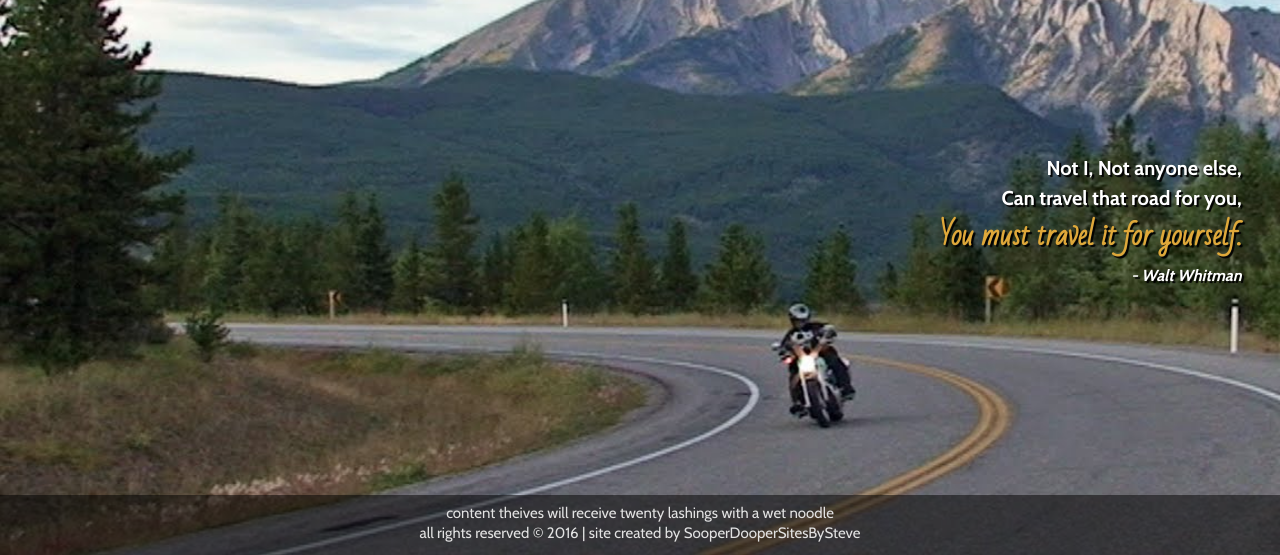
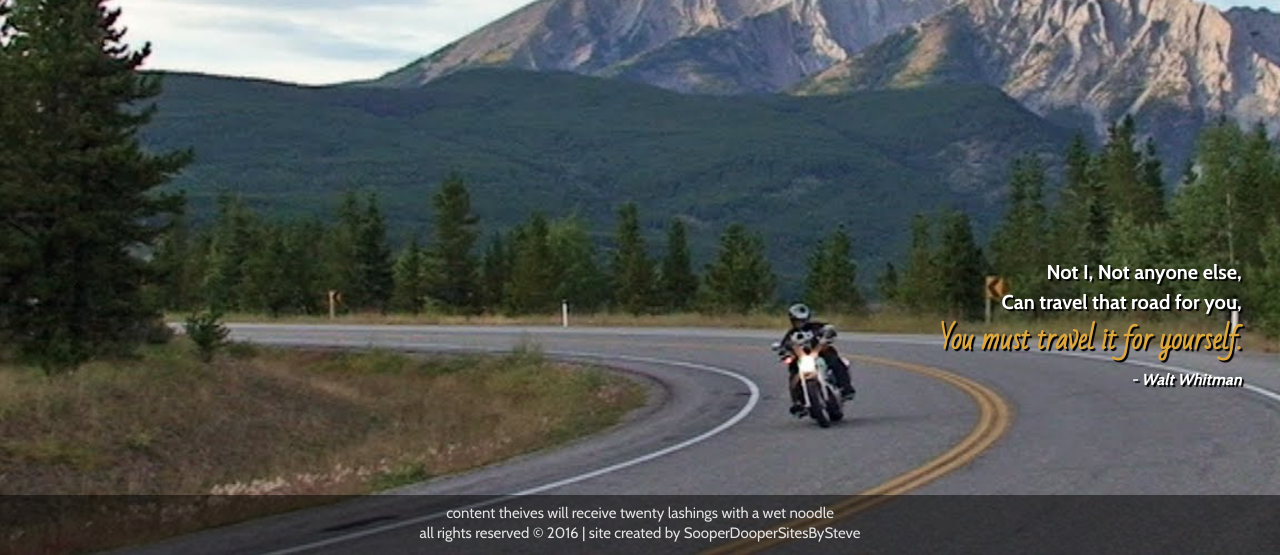
Before and after one commit to smcgee31/Personal_Portfolio_site, a plain HTML site: page index.html in a window 1280 px wide. Shown: the part 245-800 px from the top of the page. Drawn offline with nearby package versions, Linux system fonts and the light colour scheme; some packages are replaced by stand-ins of ours.

Commit message:
minor tweaks

```diff
--- a/index.html
+++ b/index.html
@@ -42,7 +42,6 @@
 
         <script src="https://ajax.googleapis.com/ajax/libs/angularjs/1.4.9/angular.js"></script>
         <script src="https://cdnjs.cloudflare.com/ajax/libs/angular-ui-router/0.2.18/angular-ui-router.js"></script>
-        <script src="//cdnjs.cloudflare.com/ajax/libs/angular.js/1.2.20/angular-animate.min.js"></script>
         <script src="app.js"></script>
         <script src="about/aboutCtrl.js"></script>
         <script src="about/aboutSvc.js"></script>
--- a/style.css
+++ b/style.css
@@ -127,7 +127,7 @@ body {
 
 .wwQuote {
     position: fixed;
-    bottom: 33%;
+    bottom: 20%;
     right: 3%;
     display: inline-block;
     width: 100%;
```
